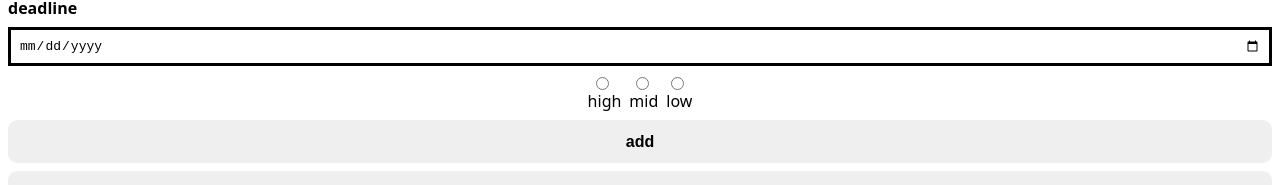
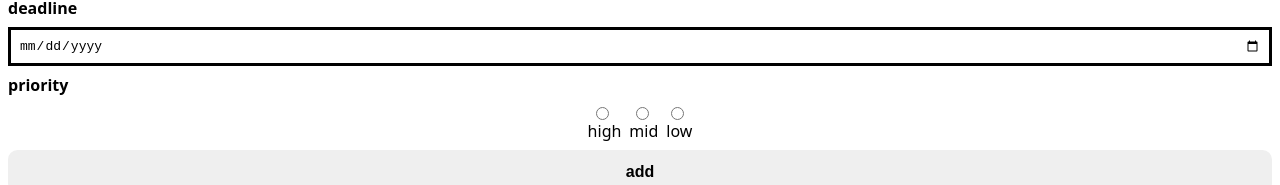
Before and after one commit to nastiche/capstone-taskifai-app, a Next.js app: page / in a window 1280 px wide. Shown: the part 382-567 px from the top of the page. Built offline with nearby package versions, Linux system fonts and the light colour scheme; no server answers; the database is empty.

Commit message:
add priority label to the form

```diff
--- a/components/TaskInputForm/index.js
+++ b/components/TaskInputForm/index.js
@@ -102,7 +102,8 @@ export default function Form({ onSubmit, formName, defaultData }) {
         defaultValue={defaultData?.deadline}
         rows="1"
       ></Input>
-      <RadioButtonGroup id="prioritisation">
+      <Label htmlFor="prioritisation">priority</Label>
+      <RadioButtonGroup id="prioritisation" name="prioritisation">
         <RadioButtonLabel>
           <RadioButton
             type="radio"
```
